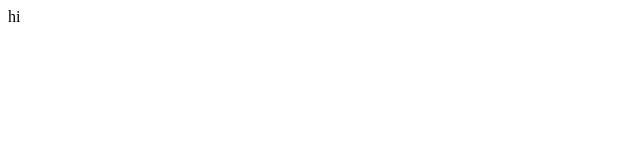
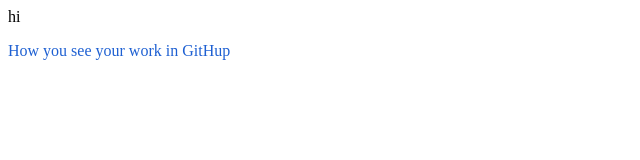
Before and after one commit to weadea/My-project, a plain HTML site: page index.html in a window 1280 px wide. Shown: the whole page, without its empty margins (0-640 px from the left). Drawn offline with Linux system fonts and the light colour scheme.

Commit message:
start your work in the githup

```diff
--- a/index.html
+++ b/index.html
@@ -9,6 +9,7 @@
 <body>
 
   <h> hi </h>
+<p> How you see your work in GitHup </p>
 
 
 </body>
```
